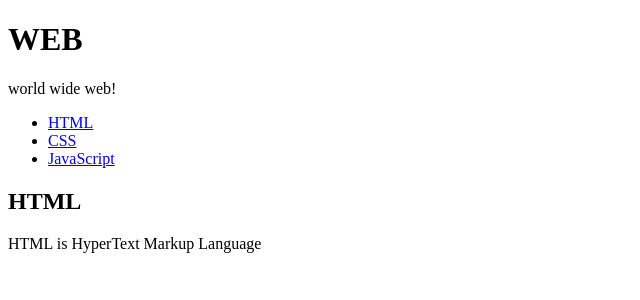
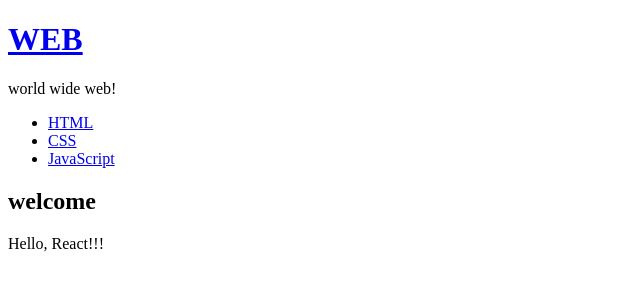
Before and after one commit to qkr7391/React-Redux, a React (Create React App) app in the folder React/react-app/my-app/: page / in a window 1280 px wide. Shown: the top 300 px of the page, without its empty margins (0-640 px from the left). Built offline with nearby package versions, Linux system fonts and the light colour scheme.

Commit message:
mode change - new rendering

```diff
--- a/React/react-app/my-app/src/App.js
+++ b/React/react-app/my-app/src/App.js
@@ -6,8 +6,10 @@ import Subject from "./components/Subject";
 
 function App() {
 	const [subject, setSubject] = useState({
+		mode: "welcome",
 		title: "WEB",
 		sub: "world wide web!",
+		welcome: { title: "welcome", desc: "Hello, React!!!" },
 		contents: [
 			{ id: 1, title: "HTML", desc: "HTML is for information" },
 			{ id: 2, title: "CSS", desc: "CSS is for design" },
@@ -15,11 +17,21 @@ function App() {
 		],
 	});
 
+	var _title,
+		_desc = null;
+	if (subject.mode === "welcome") {
+		_title = subject.welcome.title;
+		_desc = subject.welcome.desc;
+	} else if (subject.mode === "read") {
+		_title = subject.contents[0].title;
+		_desc = subject.contents[0].desc;
+	}
+
 	return (
 		<div className="App">
 			<Subject title={subject.title} sub={subject.sub}></Subject>
 			<TOC data={subject.contents}></TOC>
-			<Content title="HTML" desc="HTML is HyperText Markup Language"></Content>
+			<Content title={_title} desc={_desc}></Content>
 		</div>
 	);
 }
@@ -28,7 +40,10 @@ function App() {
 // constructor(props){
 // super(props);
 // 	this.state = {
+// mode: "welcome",
+// title: "WEB",
 // 		subject:{title: 'WEB', sub: "world wide web!"},
+// 		welcom: { title: "welcome", desc: "HEllo, React!!!" },
 //		contents:[
 //			{id:1, title:'HTML', desc: 'HTML is for information'}
 //			{id:2, title:'CSS', desc: 'Css is for design'}
--- a/React/react-app/my-app/src/components/Subject.js
+++ b/React/react-app/my-app/src/components/Subject.js
@@ -4,7 +4,9 @@ class Subject extends Component {
 	render() {
 		return (
 			<header>
-				<h1>{this.props.title}</h1>
+				<h1>
+					<a href="/">{this.props.title}</a>
+				</h1>
 				{this.props.sub}
 			</header>
 		);
```
Also changed, not shown: 1 other file (tests, documents, lock files or other folders).
